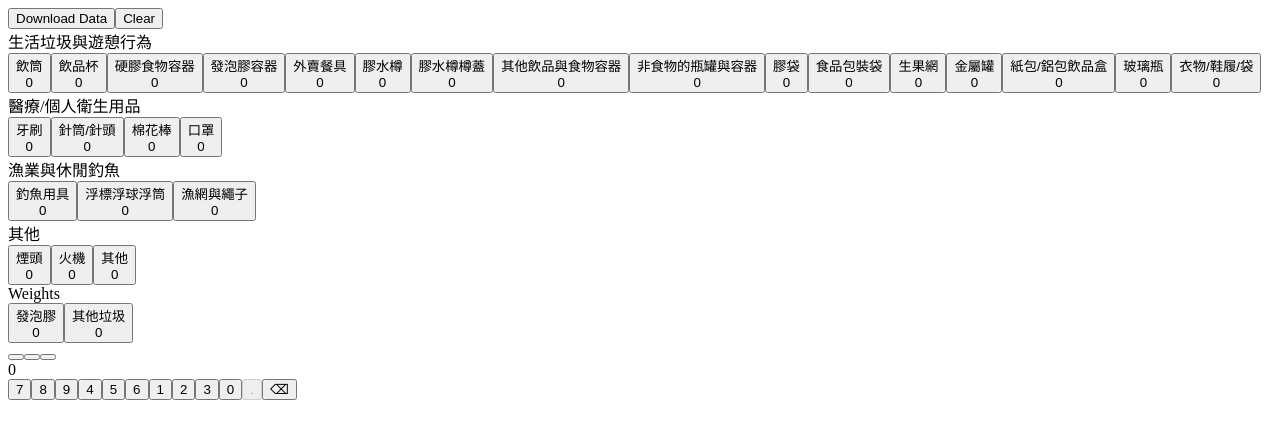
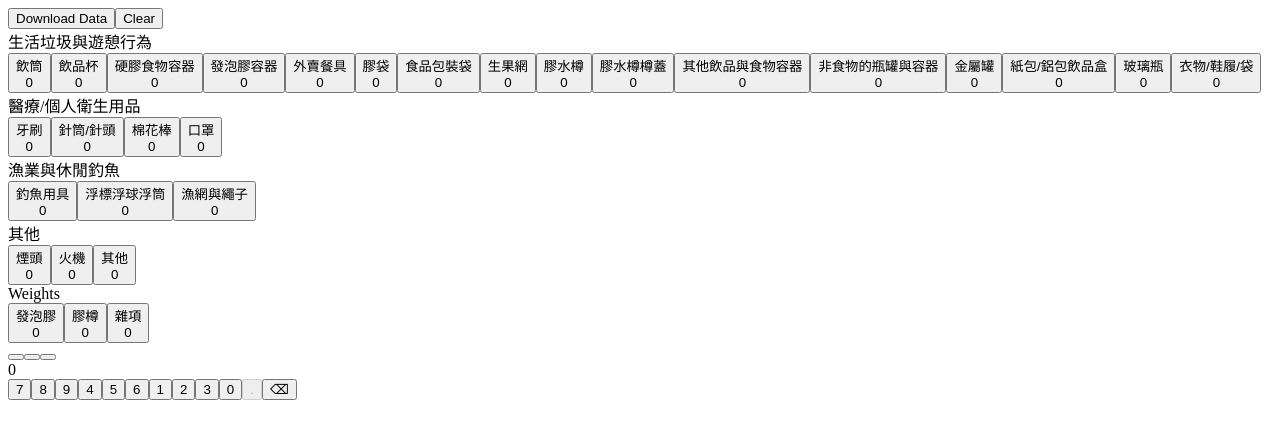
Before and after one commit to po-man/waste, a React (Vite) app: page / in a window 1280 px wide. Shown: the top 438 px of the page. Built offline with nearby package versions, Linux system fonts and the light colour scheme; the HTML template or start-up script is replaced by a standard one.

Commit message:
data: amend categories

```diff
--- a/src/App.tsx
+++ b/src/App.tsx
@@ -18,8 +18,8 @@ const groupedCount = [
     title: '生活垃圾與遊憩行為',
     items: [
       '飲筒', '飲品杯', '硬膠食物容器', '發泡膠容器', '外賣餐具',
+      '膠袋', '食品包裝袋', '生果網',
       '膠水樽', '膠水樽樽蓋', '其他飲品與食物容器', '非食物的瓶罐與容器',
-      '膠袋', '食品包裝袋', '生果網',
       '金屬罐', '紙包/鋁包飲品盒', '玻璃瓶', '衣物/鞋履/袋'
     ]
   },
@@ -38,7 +38,7 @@ const groupedCount = [
 ]
 
 const groupedWeight = [
-  { title: 'Weights', items: ['發泡膠','其他垃圾'] }
+  { title: 'Weights', items: ['發泡膠', '膠樽', '雜項'] }
 ]
 
 const carouselPages = [
```
